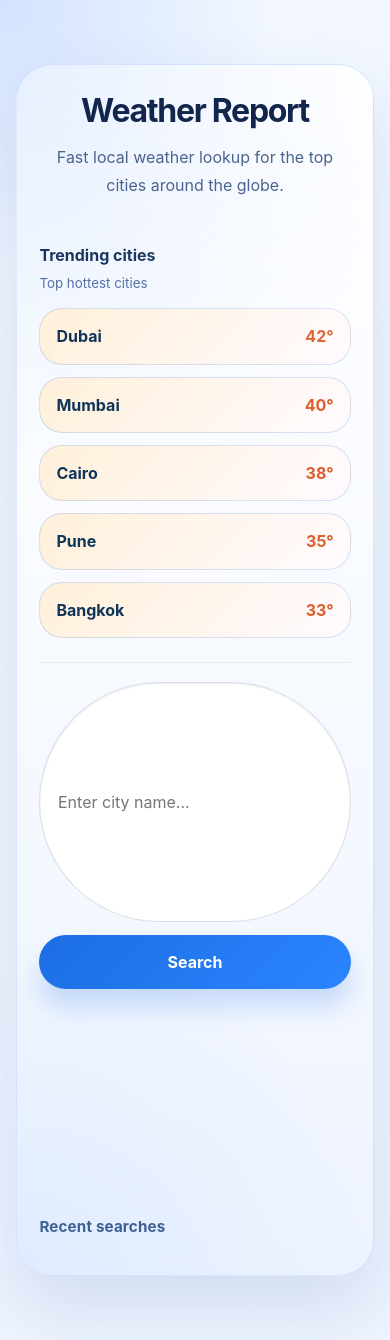
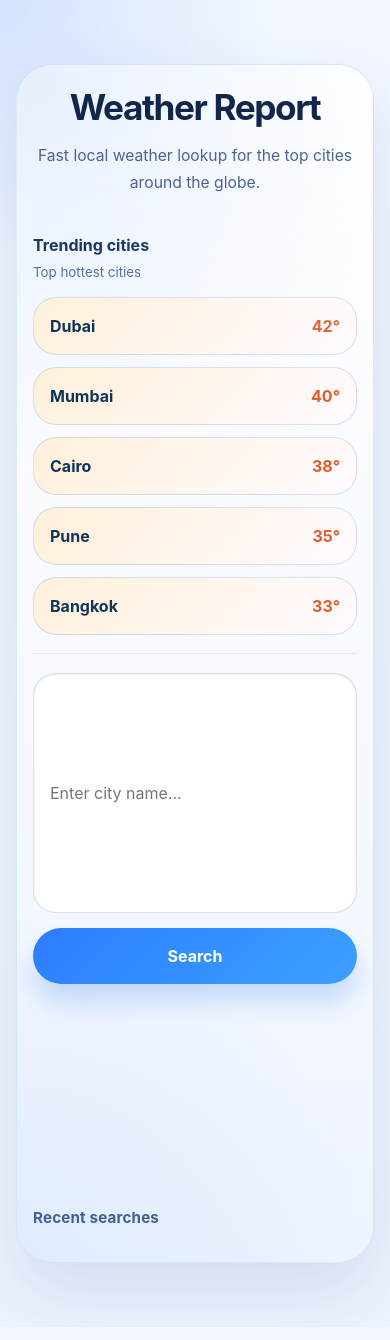
Before and after one commit to Ankush115/weather-dashboard, a React (Vite) app: page / in a window 390 px wide. Built offline with nearby package versions, Linux system fonts and the light colour scheme.

Commit message:
improve styling

```diff
--- a/src/components/WeatherDashBoard.css
+++ b/src/components/WeatherDashBoard.css
@@ -79,28 +79,13 @@
   color: #fff;
   font-weight: 700;
   box-shadow: 0 18px 24px rgba(28, 109, 226, 0.2);
+  cursor: pointer;
   transition: transform 0.2s ease, box-shadow 0.2s ease;
 }
 
 .search-btn:hover {
   transform: translateY(-2px);
   box-shadow: 0 20px 30px rgba(28, 109, 226, 0.28);
-}
-
-.search-btn {
-  padding: 0.95rem 1.5rem;
-  border: none;
-  border-radius: 999px;
-  background: linear-gradient(135deg, #1c6de2, #2b85ff);
-  color: #fff;
-  font-weight: 700;
-  cursor: pointer;
-  transition: transform 0.2s ease, box-shadow 0.2s ease;
-}
-
-.search-btn:hover {
-  transform: translateY(-1px);
-  box-shadow: 0 16px 28px rgba(44, 118, 255, 0.22);
 }
 
 .weather-card {
@@ -398,28 +383,45 @@
 }
 
 @media (max-width: 520px) {
-  .weather-card {
-    grid-template-columns: 1fr;
-    text-align: center;
+  .weather-dashboard {
+    padding: 1rem 1rem 1.2rem;
   }
 
-  .weather-card img {
-    margin: 0 auto;
-    width: 84px;
-    height: 84px;
+  .weather-dashboard h1 {
+    font-size: 2.2rem;
   }
 
-  .weather-card .weather-summary {
-    grid-template-columns: 1fr;
+  .dashboard-subtitle {
+    font-size: 0.98rem;
+    margin-bottom: 1.35rem;
   }
 
-  .weather-card .weather-summary div {
-    justify-content: space-between;
+  .search-row {
+    flex-direction: column;
+    align-items: stretch;
+    gap: 0.9rem;
+    width: 100%;
   }
 
-  .weather-card .weather-summary .condition {
-    justify-self: stretch;
-    text-align: center;
+  .search-row input,
+  .search-row button {
+    width: 100%;
+    min-width: 0;
+  }
+
+  .search-row input {
+    padding: 1rem 1rem;
+    border-radius: 1.4rem;
+  }
+
+  .search-btn {
+    width: 100%;
+    padding: 1rem 1rem;
+    font-size: 1rem;
+  }
+
+  .trending-row {
+    padding: 0.9rem 0 1.1rem;
   }
 
   .trending-header {
@@ -433,11 +435,38 @@
     grid-template-columns: 1fr;
   }
 
-  .search-row {
-    flex-direction: column;
+  .trend-btn,
+  .city-btn {
+    padding: 1rem 1rem;
   }
 
-  .search-row button {
-    width: 100%;
+  .weather-card {
+    grid-template-columns: 1fr;
+    text-align: center;
+    padding: 1.2rem;
+  }
+
+  .weather-card img {
+    margin: 0 auto;
+    width: 88px;
+    height: 88px;
+  }
+
+  .weather-card .weather-summary {
+    grid-template-columns: 1fr;
+  }
+
+  .weather-card .weather-summary div {
+    justify-content: space-between;
+    flex-wrap: wrap;
+  }
+
+  .weather-card .weather-summary .condition {
+    justify-self: center;
+    text-align: center;
+  }
+
+  .previous-title {
+    margin-top: 1.4rem;
   }
 }
```
